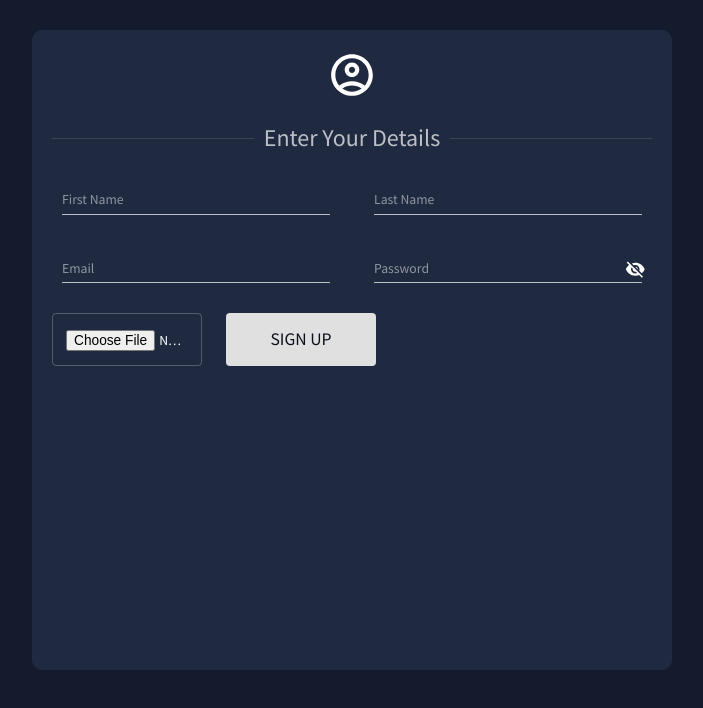
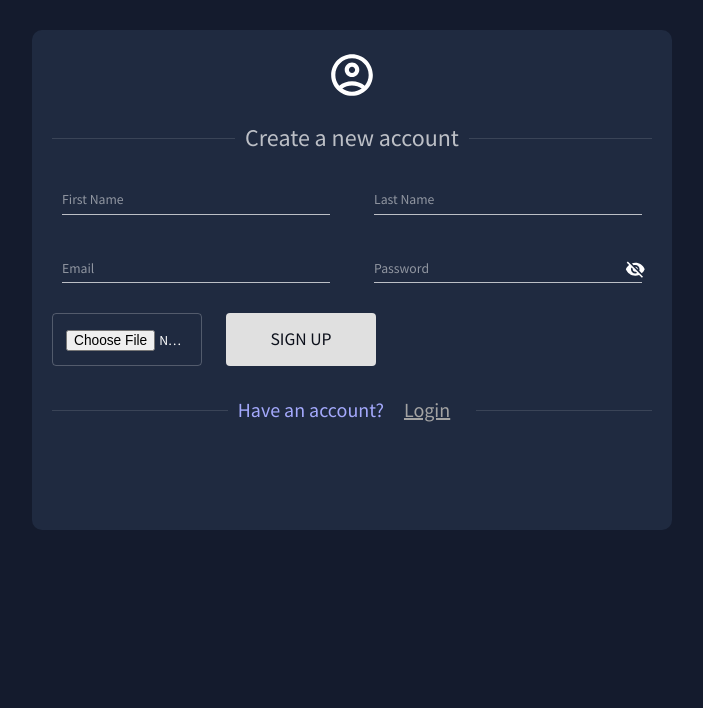
Before and after one commit to worashf/taskify-frontend, a React (Create React App) app: page /signup in a window 1280 px wide. Shown: the top 708 px of the page, without its empty margins (288-991 px from the left). Built offline with nearby package versions, Linux system fonts and the light colour scheme.

Commit message:
Update signup page

```diff
--- a/src/pages/Signup.js
+++ b/src/pages/Signup.js
@@ -10,10 +10,10 @@ import {
   Link,
   InputAdornment,
 } from "@mui/material";
+import { Link as RouterLink } from "react-router-dom";
 import { useState } from "react";
 import { Form, useFormik, FormikProvider } from "formik";
 import * as Yup from "yup";
-import { styled } from "@emotion/styled";
 import { tokens } from "../theme";
 import { motion } from "framer-motion";
 import AccountCircleOutlinedIcon from "@mui/icons-material/AccountCircleOutlined";
@@ -34,15 +34,6 @@ const fadeInUp = {
       duration: 0.6,
       ease: easing,
     },
-  },
-};
-const animate = {
-  opacity: 1,
-  y: 0,
-  transition: {
-    duration: 0.6,
-    ease: easing,
-    delay: 0.16,
   },
 };
 
@@ -69,7 +60,9 @@ const Signup = () => {
   });
   const formik = useFormik({
     initialValues: {
-      username: "",
+      firstName: "",
+      lastName: "",
+      email: "",
       password: "",
     },
     validationSchema: userSchema,
@@ -89,7 +82,7 @@ const Signup = () => {
           margin: " 30px  auto",
           minWidth: "50%",
           maxWidth: "90%",
-          height: { sm: 1, md: "80vh", lg: "80vh" },
+          height: { sm: 1, md: "400px", lg: "500px" },
           padding: "20px",
           borderRadius: "10px",
           backgroundColor: colors.primary[400],
@@ -113,15 +106,12 @@ const Signup = () => {
               {...fadeInUp}
             >
               <Typography variant="h3" sx={{ color: "text.secondary" }}>
-                Enter Your Details
+                Create a new account
               </Typography>
             </Divider>
           </Box>
         </Box>
-        <Form
-          onSubmit={handleSubmit}
-          className={theme.palette.mode === "dark" ? "form-dark" : "form-light"}
-        >
+        <Form onSubmit={handleSubmit}>
           <Stack
             direction={{ xs: "column", sm: "row" }}
             spacing={{ md: 3, xs: 2 }}
@@ -260,6 +250,33 @@ const Signup = () => {
             </Button>
           </Stack>
         </Form>
+        <Divider sx={{ mt: 4 }}>
+          <Box>
+            <Typography
+              component={motion.p}
+              {...fadeInUp}
+              variant="h4"
+              sx={{
+                color: colors.blueAccent[300],
+              }}
+            >
+              Have an account?{" "}
+              <Link
+                variant="h4"
+                sx={{
+                  color: colors.grey[300],
+                  padding: 2,
+                  textDecoration: "underline",
+                  "&:hover": { color: colors.grey[200] },
+                }}
+                component={RouterLink}
+                to="/login"
+              >
+                Login
+              </Link>
+            </Typography>
+          </Box>
+        </Divider>
       </Box>
     </FormikProvider>
   );
```
